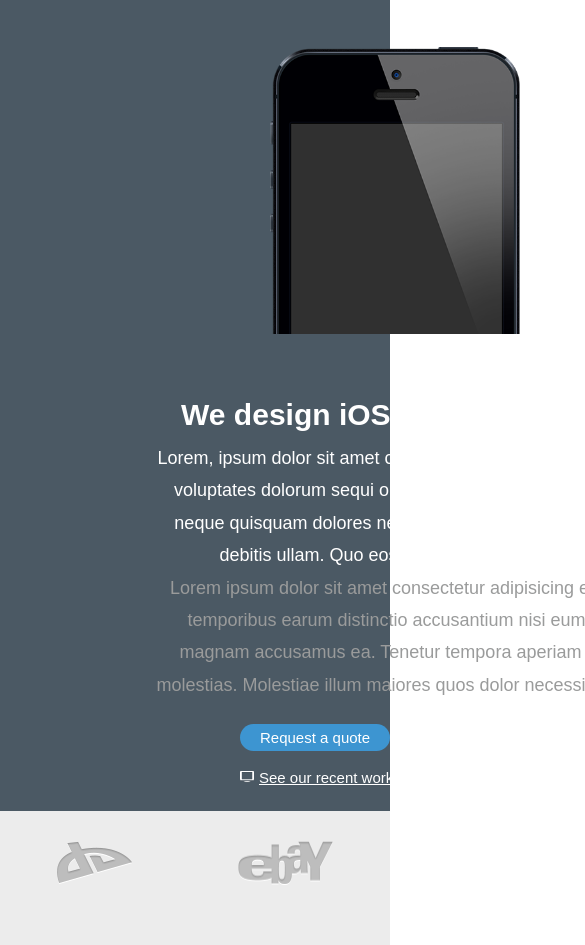
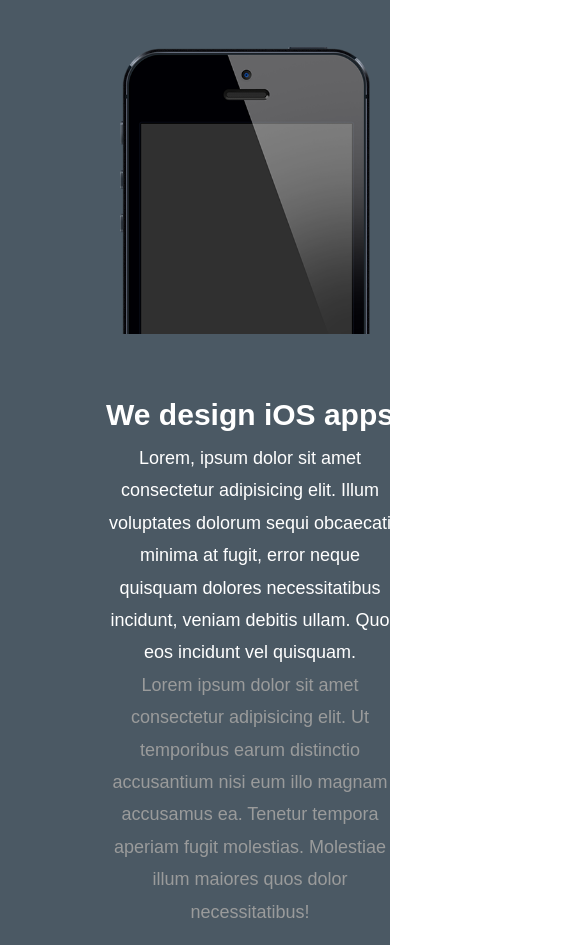
Before and after one commit to Jeronimo765/proyectoAppt-stico-, a plain HTML site: page index.html in a window 390 px wide. Shown: the part 105-1050 px from the top of the page, 585 px wide, since content can reach past the window. Drawn offline with Linux system fonts and the light colour scheme.

Commit message:
Envio la tercer media quaris terminada

```diff
--- a/style/style.css
+++ b/style/style.css
@@ -545,3 +545,56 @@ footer p {
         margin-right: 100px;
     }
 }
+
+@media (max-width: 768px) {
+    .img-iphone img {
+        width: 250px;
+        margin-left: 100px;
+    }
+
+    .titulo-principal h1{
+        width: 300px;
+    }
+
+    .titulo-principal {
+        margin-left: 80px;
+        width: 50%;
+    }
+
+    .texto-claro {
+        width: 0px;
+    }
+
+    .texto-claro p {
+        width: 300px;
+    }
+
+    .titulo-principal .titulo-oscuro{
+        width: 300px;
+    }
+
+    .titulo-principal .titulo-oscuro p {
+        width: 300px;
+    }
+
+    .contenedor-boton-texto {
+        width: 370px;
+        margin-left: 0px;
+    }
+
+    .circulo1 p{
+        width: 350px;
+    }
+
+    .circulo2 p{
+        width: 350px;
+    }
+
+    .circulo3 p {
+        width: 350px;
+    }
+
+    .solo-dos {
+        margin-left: 20px;
+    }
+}
```
